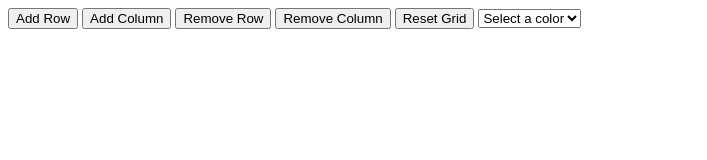
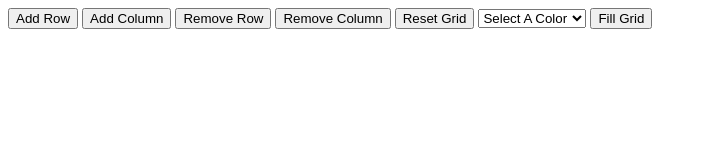
Before and after one commit to johnzhou1210/JJEFDOMGridmaker, a plain HTML site: page index.html in a window 1280 px wide. Shown: the whole page, without its empty margins (0-707 px from the left). Drawn offline with Linux system fonts and the light colour scheme.

Commit message:
Added fill button, changed default value white

```diff
--- a/index.html
+++ b/index.html
@@ -16,7 +16,7 @@
     <button id="reset-grid-button">Reset Grid</button>
 
     <select id="select-color-menu">
-        <option value="">Select a color</option>
+        <option value="white">Select A Color</option>
         <option value="blue">blue</option>
         <option value="red">red</option>
         <option value="yellow">yellow</option>
@@ -24,11 +24,12 @@
         <option value="green">green</option>
     </select>
 
+    <button id="fill-grid-button">Fill Grid</button>
+
     <div id="canvas"></div>
 
 
     <script src="grid.js"></script>
-    <script src="jenny-dropdownmenu.js"></script>
 
 </body>
 </html>
```
